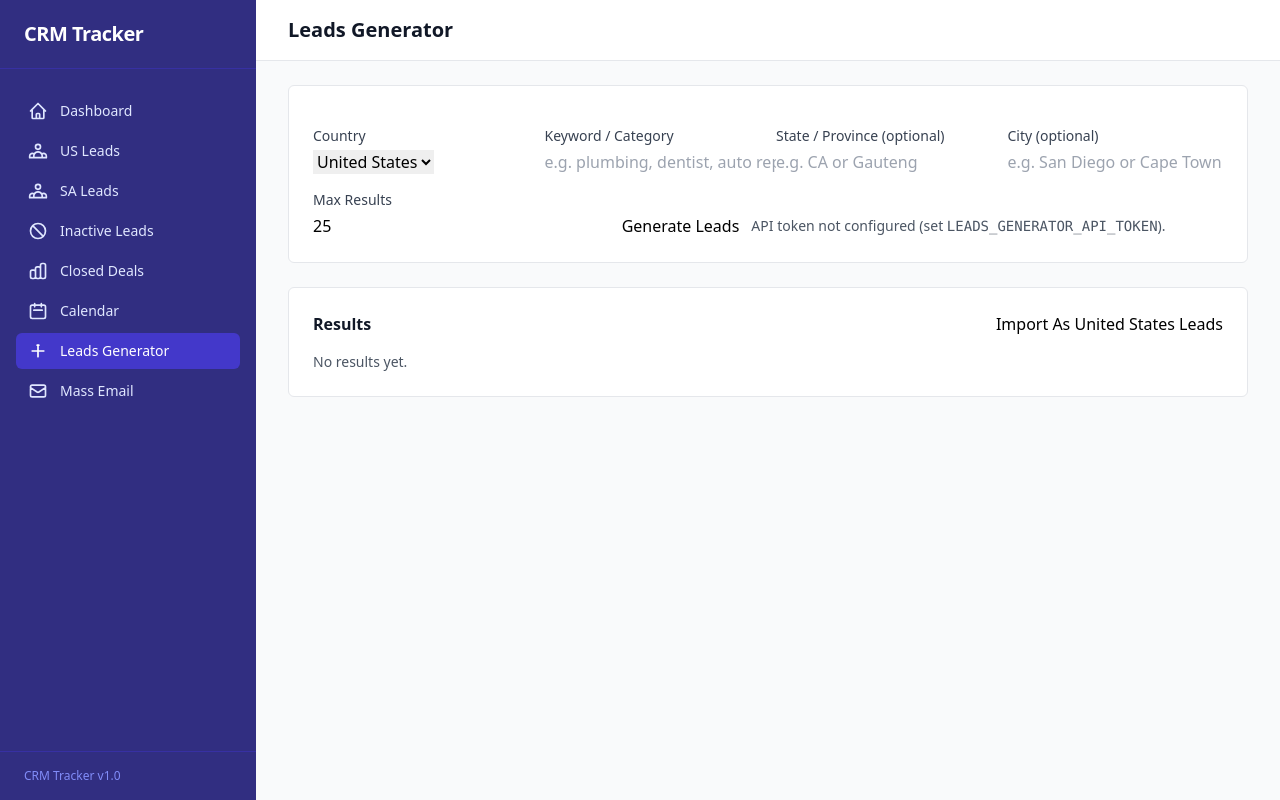
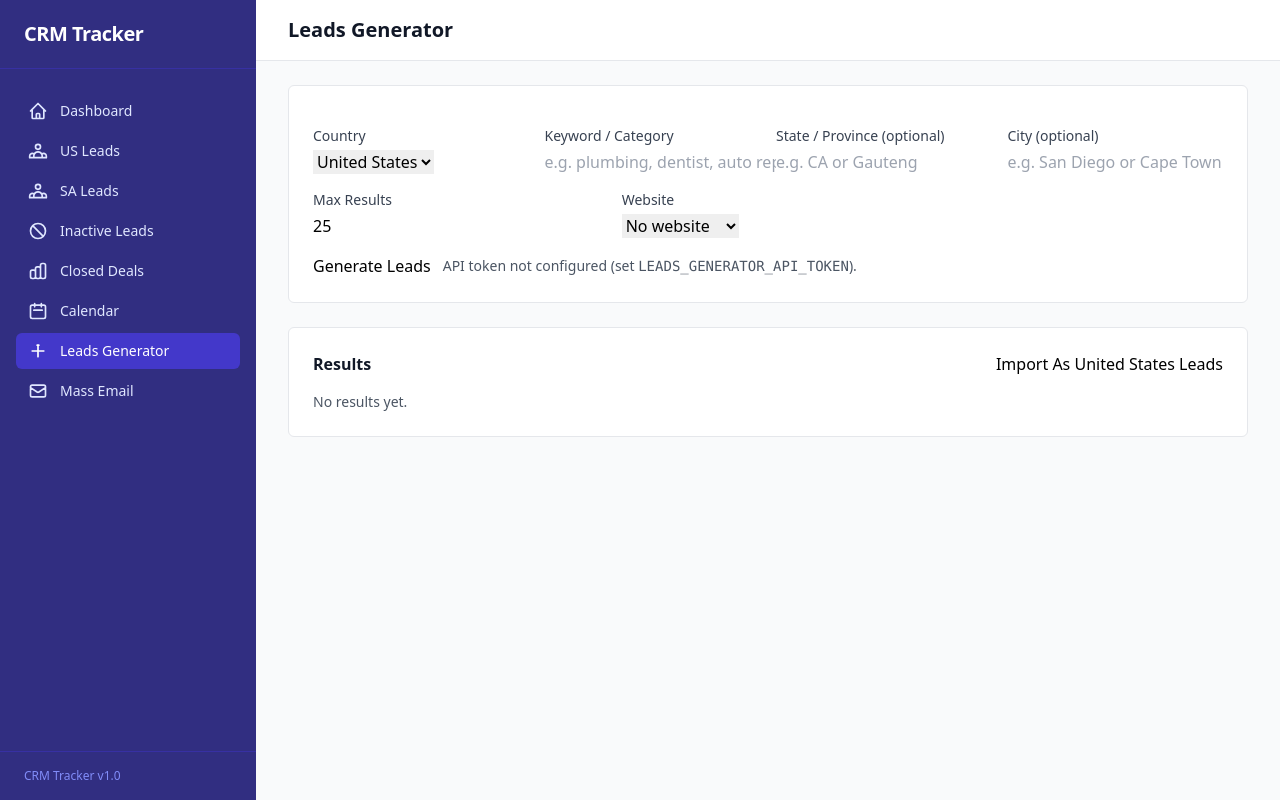
Before and after one commit to simonburger-web/crm-tracker, a Django app: page /leads/generator/ in a window 1280 px wide. Run offline with Django 5.2, Linux system fonts and the light colour scheme; some libraries are stand-ins or nearby versions.

Commit message:
Leads generator: add website filter option (no website / any / with website)
Co-Authored-By: Claude Sonnet 4.6 <noreply@anthropic.com>

```diff
--- a/crm/forms.py
+++ b/crm/forms.py
@@ -91,6 +91,12 @@ class LeadsGeneratorForm(forms.Form):
         widget=forms.TextInput(attrs={'class': 'form-input', 'placeholder': 'e.g. San Diego or Cape Town'}),
         label='City (optional)',
     )
+    WEBSITE_FILTER_CHOICES = [
+        ('no_website', 'No website'),
+        ('any', 'Any'),
+        ('with_website', 'With website'),
+    ]
+
     max_results = forms.IntegerField(
         required=False,
         initial=25,
@@ -99,3 +105,9 @@ class LeadsGeneratorForm(forms.Form):
         widget=forms.NumberInput(attrs={'class': 'form-input'}),
         label='Max Results',
     )
+    website_filter = forms.ChoiceField(
+        choices=WEBSITE_FILTER_CHOICES,
+        initial='no_website',
+        widget=forms.Select(attrs={'class': 'form-input'}),
+        label='Website',
+    )
--- a/crm/views.py
+++ b/crm/views.py
@@ -21,9 +21,14 @@ _COUNTRY_CONFIG = {
 }
 
 
-def _leads_generator_fetch(*, keyword: str, state: str = '', city: str = '', max_results: int = 25, country: str = 'us'):
+def _leads_generator_fetch(*, keyword: str, state: str = '', city: str = '', max_results: int = 25, country: str = 'us', website_filter: str = 'no_website'):
     """
-    Fetch businesses matching filters, ideally restricted to "no website".
+    Fetch businesses matching filters.
+
+    website_filter:
+      'no_website'   — only businesses without a website
+      'any'          — all businesses regardless of website
+      'with_website' — only businesses that have a website
 
     This is intentionally implemented as a provider hook. You need to decide which
     provider/API this project uses (the token must NOT be committed).
@@ -31,7 +36,7 @@ def _leads_generator_fetch(*, keyword: str, state: str = '', city: str = '', max
     Expected return format: list[dict] with keys:
       - name (str)
       - phone (str|None)
-      - website (str|None)  (should be None/'' for "no website")
+      - website (str|None)
       - address (str|None)
       - source_id (str|None) (provider id)
     """
@@ -99,8 +104,10 @@ def _leads_generator_fetch(*, keyword: str, state: str = '', city: str = '', max
                 break
 
             website = _extract_website(r)
-            if website:
-                continue  # we only want "no website" leads
+            if website_filter == 'no_website' and website:
+                continue
+            if website_filter == 'with_website' and not website:
+                continue
 
             source_id = str(r.get('data_id') or r.get('place_id') or r.get('data_cid') or '').strip()
             if source_id and source_id in seen:
@@ -118,7 +125,7 @@ def _leads_generator_fetch(*, keyword: str, state: str = '', city: str = '', max
                 'name': title,
                 'company': title,
                 'phone': phone,
-                'website': '',
+                'website': website,
                 'address': (r.get('address') or '').strip(),
                 'source_id': source_id,
             })
@@ -530,6 +537,7 @@ def leads_generator(request):
                         city=cd.get('city') or '',
                         max_results=cd.get('max_results') or 25,
                         country=country,
+                        website_filter=cd.get('website_filter') or 'no_website',
                     )
                     # Defensive normalization for the template/session
                     inactive_phones = set(
--- a/templates/crm/leads_generator.html
+++ b/templates/crm/leads_generator.html
@@ -50,6 +50,11 @@
             <label class="block text-sm font-medium text-gray-700 mb-1">{{ form.max_results.label }}</label>
             {{ form.max_results }}
             {% if form.max_results.errors %}<p class="text-sm text-red-600 mt-1">{{ form.max_results.errors|striptags }}</p>{% endif %}
+          </div>
+          <div>
+            <label class="block text-sm font-medium text-gray-700 mb-1">{{ form.website_filter.label }}</label>
+            {{ form.website_filter }}
+            {% if form.website_filter.errors %}<p class="text-sm text-red-600 mt-1">{{ form.website_filter.errors|striptags }}</p>{% endif %}
           </div>
 
           <div class="md:col-span-2 flex gap-3">
```
